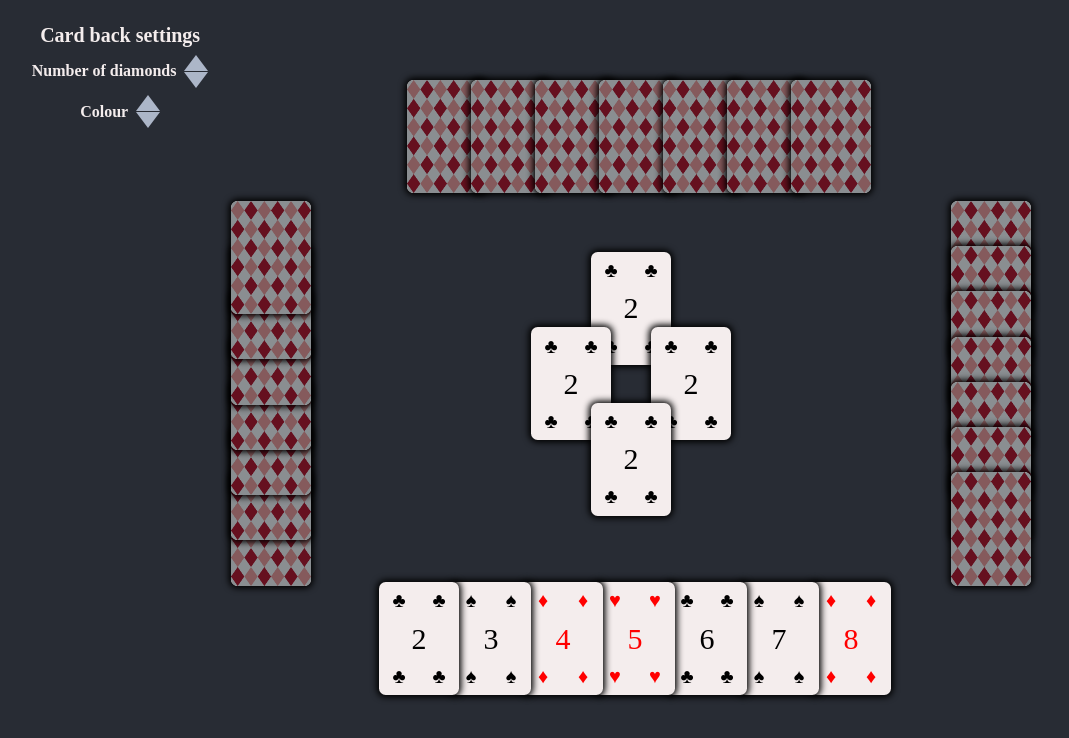
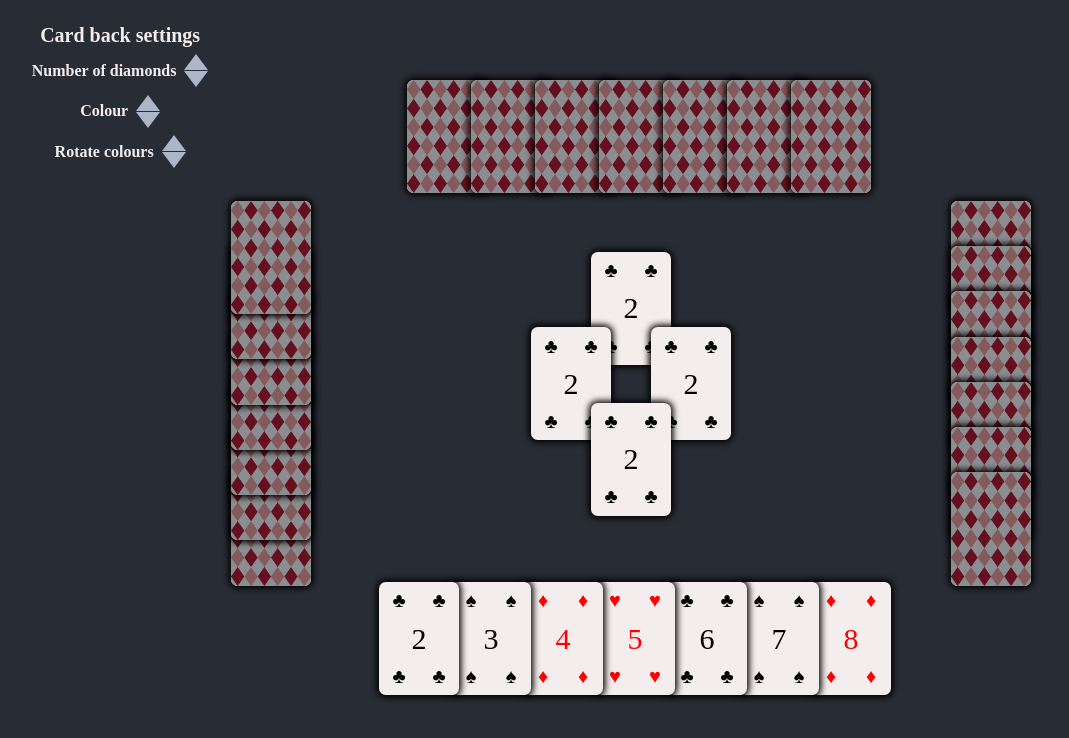
Before and after one commit to callumfairbairn/blob, a React (Create React App) app: page / in a window 1280 px wide. Shown: the top 738 px of the page, without its empty margins (9-1078 px from the left). Built offline with nearby package versions, Linux system fonts and the light colour scheme.

Commit message:
Add ability to rotate colours

```diff
--- a/src/AppContext/AppContext.tsx
+++ b/src/AppContext/AppContext.tsx
@@ -1,10 +1,13 @@
 import React, { createContext, useState } from 'react'
+import { defaultColourSets } from '../defaultColourSets'
 
 type AppContextValueType = {
   cardBackDiamondNumber: number,
   setCardBackDiamondNumber: any,
   cardBackColoursIndex: number,
-  setCardBackColoursIndex: any
+  setCardBackColoursIndex: any,
+  colourSets: string[][],
+  setColourSets: any,
 }
 
 const defaultAppContextValue: AppContextValueType = {
@@ -12,6 +15,8 @@ const defaultAppContextValue: AppContextValueType = {
   setCardBackDiamondNumber: () => {},
   cardBackColoursIndex: 0,
   setCardBackColoursIndex: () => {},
+  colourSets: defaultColourSets,
+  setColourSets: () => {},
 }
 
 export const AppContext = createContext(defaultAppContextValue)
@@ -24,6 +29,7 @@ type AppContextProviderProps = {
 export const AppContextProvider = ({ children, values }: AppContextProviderProps) => {
   const [cardBackDiamondNumber, setCardBackDiamondNumber] = useState(6)
   const [cardBackColoursIndex, setCardBackColoursIndex] = useState(0)
+  const [colourSets, setColourSets] = useState(defaultColourSets)
 
   return <AppContext.Provider value={
     {
@@ -31,6 +37,8 @@ export const AppContextProvider = ({ children, values }: AppContextProviderProps
       setCardBackDiamondNumber,
       cardBackColoursIndex,
       setCardBackColoursIndex,
+      colourSets,
+      setColourSets,
       ...values
     }
   }>
--- a/src/components/CardBack/CardBack.tsx
+++ b/src/components/CardBack/CardBack.tsx
@@ -1,12 +1,11 @@
 import React, { useContext, useEffect, useRef } from 'react'
 import './CardBack.scss'
 import { AppContext } from '../../AppContext/AppContext'
-import { cardBackColours } from '../../cardBackColours'
 
 export const CardBack = () => {
   const canvasRef = useRef<HTMLCanvasElement>(null)
-  const { cardBackDiamondNumber, cardBackColoursIndex } = useContext(AppContext)
-  const [ backgroundColour, diamondColour1, diamondColour2 ] = cardBackColours[cardBackColoursIndex]
+  const { cardBackDiamondNumber, cardBackColoursIndex, colourSets } = useContext(AppContext)
+  const [ backgroundColour, diamondColour1, diamondColour2 ] = colourSets[cardBackColoursIndex]
 
   const fillBackground = (ctx: CanvasRenderingContext2D, canvas: HTMLCanvasElement) => {
     ctx.fillStyle = backgroundColour;
--- a/src/components/CardBackSettingPicker/CardBackSettingsPicker.scss
+++ b/src/components/CardBackSettingPicker/CardBackSettingsPicker.scss
@@ -14,7 +14,7 @@ $small-font-size: $card-width * 0.2;
   align-items: center;
   position: absolute;
   width: $card-height * 2;
-  height: $card-width * 1.5;
+  height: $card-width * 2;
   top: $card-width * 0.2;
   left: $card-width * 0.2;
   font-size: $large-font-size;
@@ -40,14 +40,14 @@ $small-font-size: $card-width * 0.2;
     display: flex;
     flex-direction: column;
 
-    #moreDiamondsButton, #upColourButton {
+    #moreDiamondsButton, #upColourButton, #upColourRotatorButton {
       border-left: $button-bottom * 0.8 solid transparent;
       border-right: $button-bottom * 0.8 solid transparent;
       border-bottom: $button-bottom solid $button-colour;
       margin-bottom: 1px;
     }
 
-    #fewerDiamondsButton, #downColourButton {
+    #fewerDiamondsButton, #downColourButton, #downColourRotatorButton {
       border-left: $button-bottom * 0.8 solid transparent;
       border-right: $button-bottom * 0.8 solid transparent;
       border-top: $button-bottom solid $button-colour;
--- a/src/components/CardBackSettingPicker/CardBackSettingsPicker.tsx
+++ b/src/components/CardBackSettingPicker/CardBackSettingsPicker.tsx
@@ -1,12 +1,14 @@
 import React, { useContext } from 'react'
 import { AppContext } from '../../AppContext/AppContext'
 import './CardBackSettingsPicker.scss'
-import { cardBackColours } from '../../cardBackColours'
 
 export const diamondLimit = 35;
 
+const rotateColourSetUp = (colourSet: string[]) => [colourSet[2], colourSet[0], colourSet[1]]
+const rotateColourSetDown = (colourSet: string[]) => [colourSet[1], colourSet[2], colourSet[0]]
+
 export const CardBackSettingsPicker = () => {
-  const { cardBackDiamondNumber, setCardBackDiamondNumber, cardBackColoursIndex, setCardBackColoursIndex } = useContext(AppContext)
+  const { cardBackDiamondNumber, setCardBackDiamondNumber, cardBackColoursIndex, setCardBackColoursIndex, colourSets, setColourSets } = useContext(AppContext)
 
   return (
     <div className="cardBackSettingsPicker">
@@ -44,7 +46,7 @@ export const CardBackSettingsPicker = () => {
             id="upColourButton"
             onClick={
               () => setCardBackColoursIndex(
-                cardBackColoursIndex === cardBackColours.length - 1 ? 0 : cardBackColoursIndex + 1
+                cardBackColoursIndex === colourSets.length - 1 ? 0 : cardBackColoursIndex + 1
               )
             }
             data-testid="upColourButton"
@@ -54,13 +56,38 @@ export const CardBackSettingsPicker = () => {
             id="downColourButton"
             onClick={
               () => setCardBackColoursIndex(
-                cardBackColoursIndex === 0 ? cardBackColours.length - 1 : cardBackColoursIndex - 1
+                cardBackColoursIndex === 0 ? colourSets.length - 1 : cardBackColoursIndex - 1
               )
             }
             data-testid="downColourButton"
           />
         </div>
       </div>
+      <div className="colourChanger">
+        Rotate colours
+        <div className="buttonContainer">
+          <div
+            className="colourButton"
+            id="upColourRotatorButton"
+            onClick={
+              () => setColourSets(
+                colourSets.map((colourSet: string[], index: number) => index === cardBackColoursIndex ? rotateColourSetUp(colourSet) : colourSet)
+              )
+            }
+            data-testid="upColourRotatorButton"
+          />
+          <div
+            className="colourButton"
+            id="downColourRotatorButton"
+            onClick={
+              () => setColourSets(
+                colourSets.map((colourSet: string[], index: number) => index === cardBackColoursIndex ? rotateColourSetDown(colourSet) : colourSet)
+              )
+            }
+            data-testid="downColourRotatorButton"
+          />
+        </div>
+      </div>
     </div>
   )
 }
--- a/src/cardBackColours.ts
+++ b/src/defaultColourSets.ts
@@ -1,4 +1,4 @@
-export const cardBackColours = [
+export const defaultColourSets = [
   [
     '#8A8E91',
     '#855A5C',
```
Also changed, not shown: 1 other file (tests, documents, lock files or other folders).
